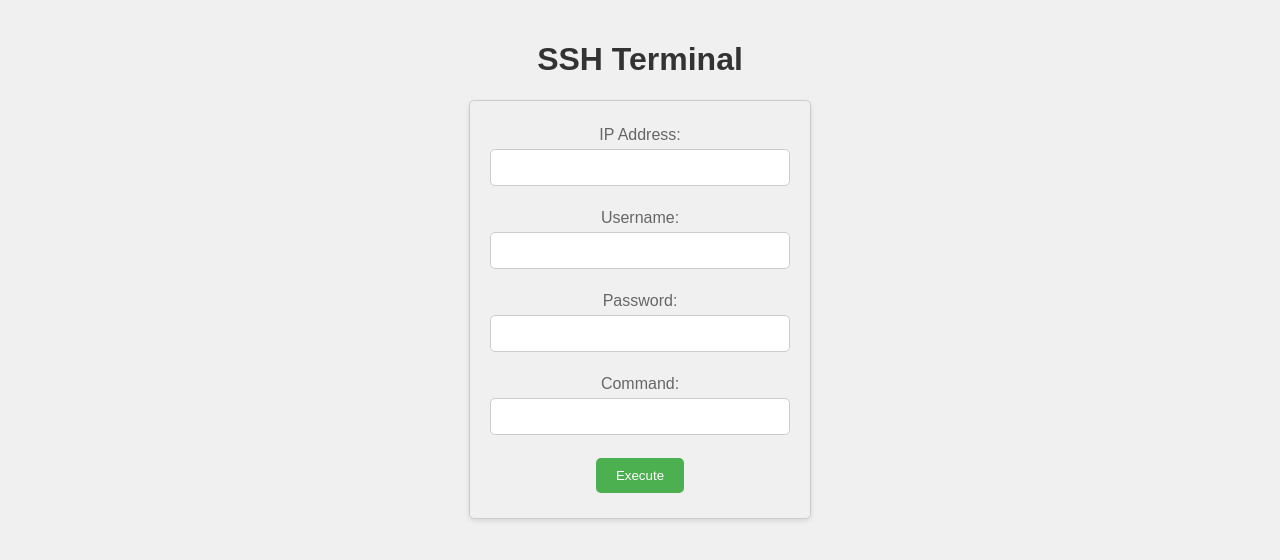
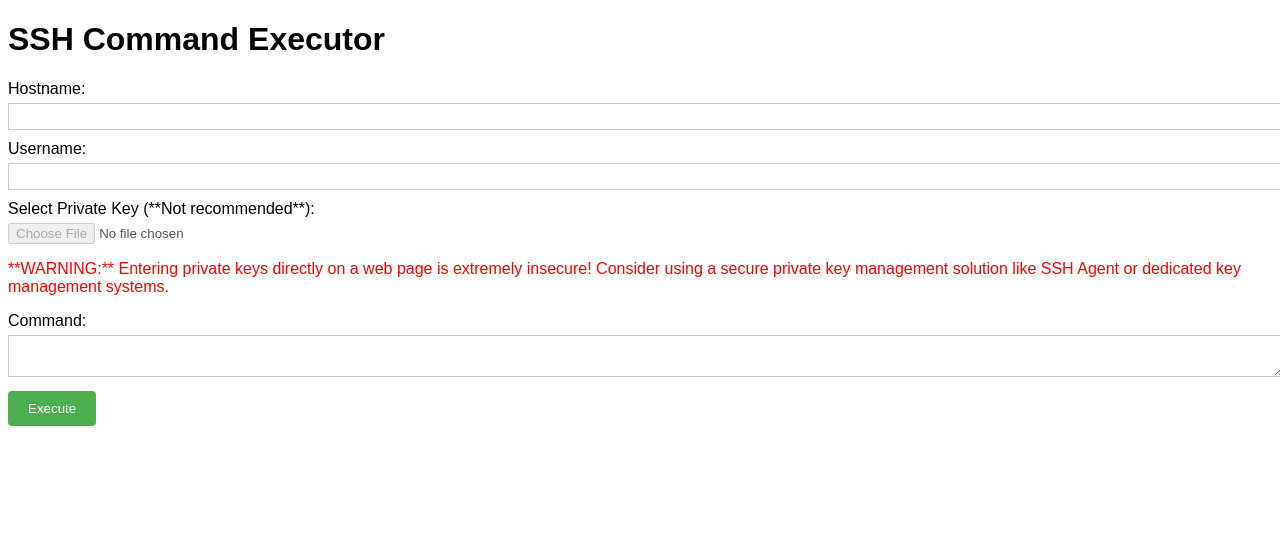
Before and after one commit to SumonPaul18/easylinux, a Flask app: page / in a window 1280 px wide. Shown: the top 560 px of the page. Run offline with Flask 3, Linux system fonts and the light colour scheme.

Commit message:
feature: ssh key others

```diff
--- a/app.py
+++ b/app.py
@@ -1,32 +1,42 @@
+import paramiko
 from flask import Flask, render_template, request
-import paramiko
 
 app = Flask(__name__)
 
-def ssh_command(ip_address, username, password, command):
-    ssh = paramiko.SSHClient()
-    ssh.set_missing_host_key_policy(paramiko.AutoAddPolicy())
-    ssh.connect(ip_address, username=username, password=password)
-
-    stdin, stdout, stderr = ssh.exec_command(command)
-    output = stdout.read().decode('utf-8')
-    error = stderr.read().decode('utf-8')
-    ssh.close()
-
-    return output, error
+def ssh_connect(hostname, username, pkey_file):
+    try:
+        transport = paramiko.Transport((hostname, 22))
+        transport.connect(username=username, pkey=paramiko.RSAKey.from_private_key_file(pkey_file))
+        sftp = paramiko.SFTPClient.from_transport(transport)
+        return sftp, transport
+    except Exception as e:
+        return None, None
 
 @app.route('/', methods=['GET', 'POST'])
 def index():
     if request.method == 'POST':
-        ip_address = request.form['ip_address']
+        hostname = request.form['hostname']
         username = request.form['username']
-        password = request.form['password']  # Securely handle passwords
+        pkey_file = request.form ['pkey']  # Replace with actual path
         command = request.form['command']
 
-        output, error = ssh_command(ip_address, username, password, command)
-        # Now return the index template with output and error variables
-        return render_template('index.html', output=output, error=error)
+        sftp, transport = ssh_connect(hostname, username, pkey_file)
+        if sftp:
+            try:
+                # Execute command or perform file operations using sftp
+                stdin, stdout, stderr = transport.open_session()
+                stdin.write(command + '\n')
+                stdin.flush()
 
+                output = stdout.read().decode('utf-8')
+                error = stderr.read().decode('utf-8')
+
+                # Process output and error as needed
+                return render_template('result.html', output=output, error=error)
+            finally:
+                transport.close()
+        else:
+            return render_template('error.html', message='SSH connection failed')
     return render_template('index.html')
 
 if __name__ == '__main__':
--- a/static/styles.css
+++ b/static/styles.css
@@ -1,68 +1,29 @@
-/* styles.css */
-
 body {
-  font-family: Arial, sans-serif;
-  margin: 20px;
-  background-color: #f0f0f0; /* Lighter background */
-  display: flex;
-  flex-direction: column;
-  align-items: center;
-}
-
-h1 {
-  text-align: center;
-  color: #333;
-}
-
-
-form {
-  display: flex;
-  flex-direction: column;
-  align-items: center;
-  width: 300px; /* Set form width */
-  padding: 20px;
-  border: 1px solid #ccc;
-  border-radius: 5px;
-  box-shadow: 0px 2px 5px rgba(0, 0, 0, 0.1);
+  font-family: sans-serif;
 }
 
 label {
-  margin: 5px;
-  color: #666;
+  display: block;
+  margin-bottom: 5px;
 }
 
-input {
-  padding: 10px;
+input[type="text"],
+textarea {
+  width: 100%;
+  padding: 5px;
   border: 1px solid #ccc;
-  border-radius: 5px;
-  width: 100%;
-  box-sizing: border-box;
+  margin-bottom: 10px;
 }
 
 button {
-  margin: 5px;
-  padding: 10px 20px;
   background-color: #4CAF50;
   color: white;
+  padding: 10px 20px;
   border: none;
-  border-radius: 5px;
+  border-radius: 4px;
   cursor: pointer;
-  transition: background-color 0.3s ease;
 }
 
-button:hover {
-  background-color: #45a049;
+.error {
+  color: red;
 }
-
-pre {
-  border: 1px solid #ccc;
-  padding: 10px;
-  overflow: auto;
-  height: 300px;
-  width: 100%; /* Make output full width */
-  background-color: #f2f2f2; /* Light background for output */
-  border-radius: 5px;
-  box-shadow: 0px 2px 5px rgba(0, 0, 0, 0.1);
-}
-#output {
-}
--- a/templates/index.html
+++ b/templates/index.html
@@ -1,33 +1,26 @@
 <!DOCTYPE html>
-<html>
+<html lang="en">
 <head>
-    <title>SSH Terminal</title>
-    <link rel="stylesheet" href="{{ url_for('static', filename='styles.css') }}">
+    <meta charset="UTF-8">
+    <title>SSH Command Executor</title>
+    <link rel="stylesheet" href="styles.css">
 </head>
 <body>
-    <h1 id="hh">SSH Terminal</h1>
-    <form id="f1" method="post">
-        <label for="ip_address">IP Address:</label>
-        <input type="text" name="ip_address" id="ip_address" required>
+    <h1>SSH Command Executor</h1>
+    <form method="POST">
+        <label for="hostname">Hostname:</label>
+        <input type="text" id="hostname" name="hostname" required>
         <br>
         <label for="username">Username:</label>
-        <input type="text" name="username" id="username" required>
+        <input type="text" id="username" name="username" required>
         <br>
-        <label for="password">Password:</label>
-        <input type="password" name="password" id="password" required>
-        <br>
+        <label for="pkey">Select Private Key (**Not recommended**):</label>
+        <input type="file" id="pkey" name="pkey" accept=".pem, .ppk" disabled>  <br>
+        <p style="color: red;">**WARNING:** Entering private keys directly on a web page is extremely insecure! Consider using a secure private key management solution like SSH Agent or dedicated key management systems.</p>
         <label for="command">Command:</label>
-        <input type="text" name="command" id="command" required>
+        <textarea id="command" name="command" required></textarea>
         <br>
         <button type="submit">Execute</button>
     </form>
-    <div id="output">
-        {% if output %}
-            <pre>{{ output }}</pre>
-        {% endif %}
-        {% if error %}
-            <pre>{{ error }}</pre>
-        {% endif %}
-    </div>
 </body>
 </html>
```
Also changed, not shown: templates/error.html (added, +12 -0 lines), templates/result.html (added, +15 -0 lines), 1 other file.
